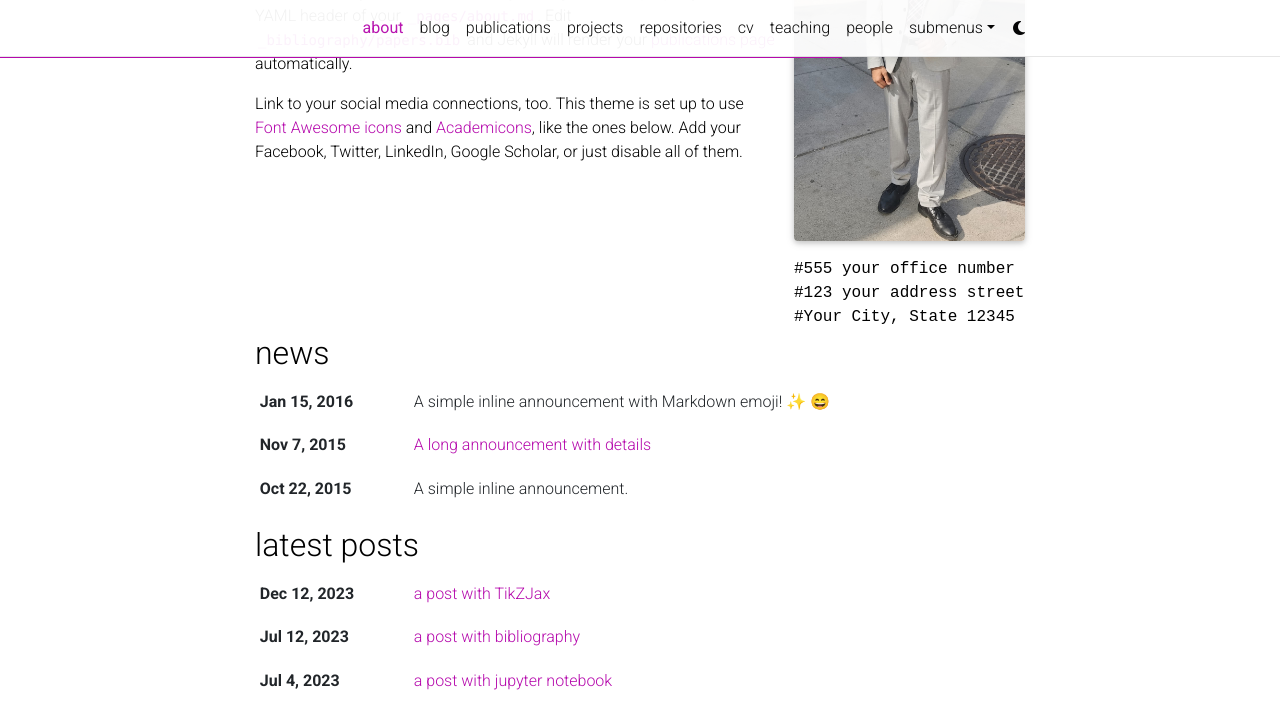
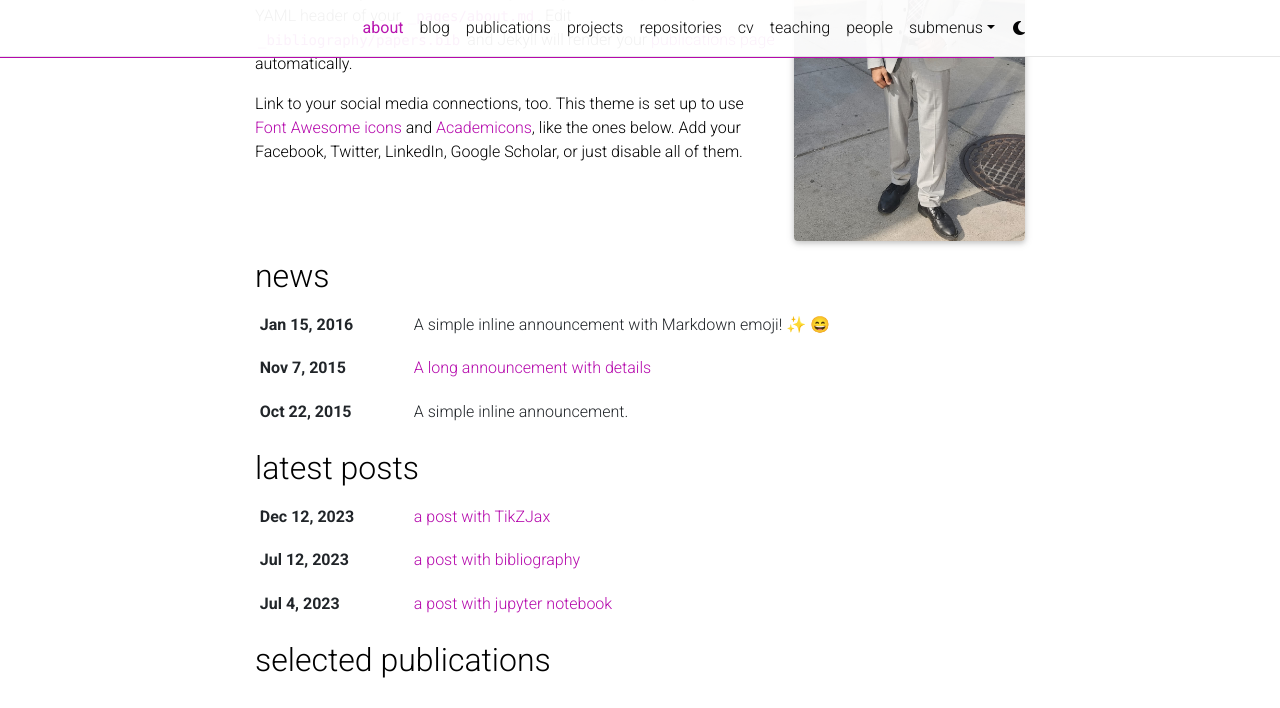
Before and after one commit to Shreyansh-5/Shreyansh-5.github.io, a Jekyll site: the page built from _pages/about.md, in a window 1280 px wide and 900 px high, scrolled down 333 px, cut to the strip 0-708 px from the top of the window. Built offline with Jekyll 4.4.1, drawn with Linux system fonts in a browser that asks for light colours; full-size pictures stand in for the smaller copies a plugin makes; emoji names are drawn with the system emoji font; comment, search, counter and statistics services are not loaded; a style sheet for code colours, icons or effects is not loaded.

Commit message:
Update about.md

```diff
--- a/_pages/about.md
+++ b/_pages/about.md
@@ -9,9 +9,7 @@
   image: prof_pic.jpg
   image_circular: false # crops the image to make it circular
   more_info: >
-   #<p>555 your office number</p>
-   #<p>123 your address street</p>
-   #<p>Your City, State 12345</p>
+
 
 news: true  # includes a list of news items
 latest_posts: true  # includes a list of the newest posts
```
